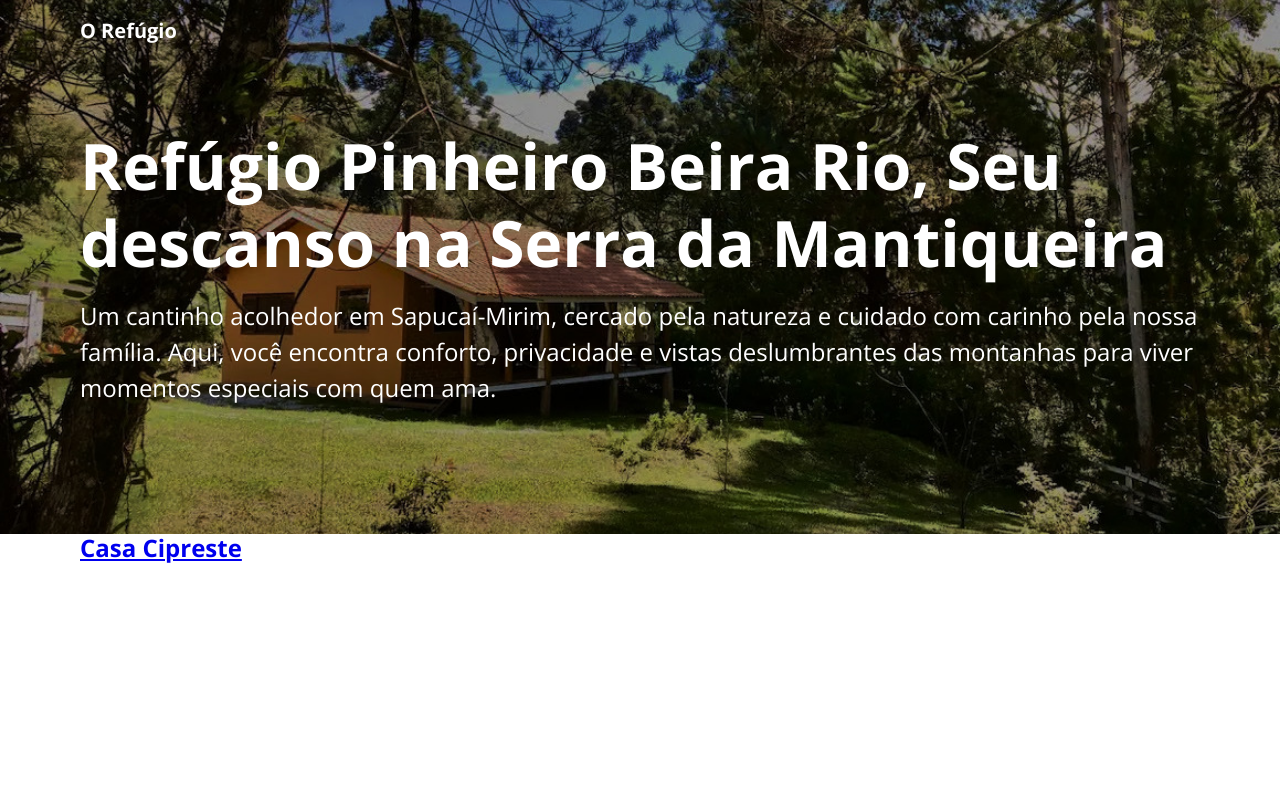
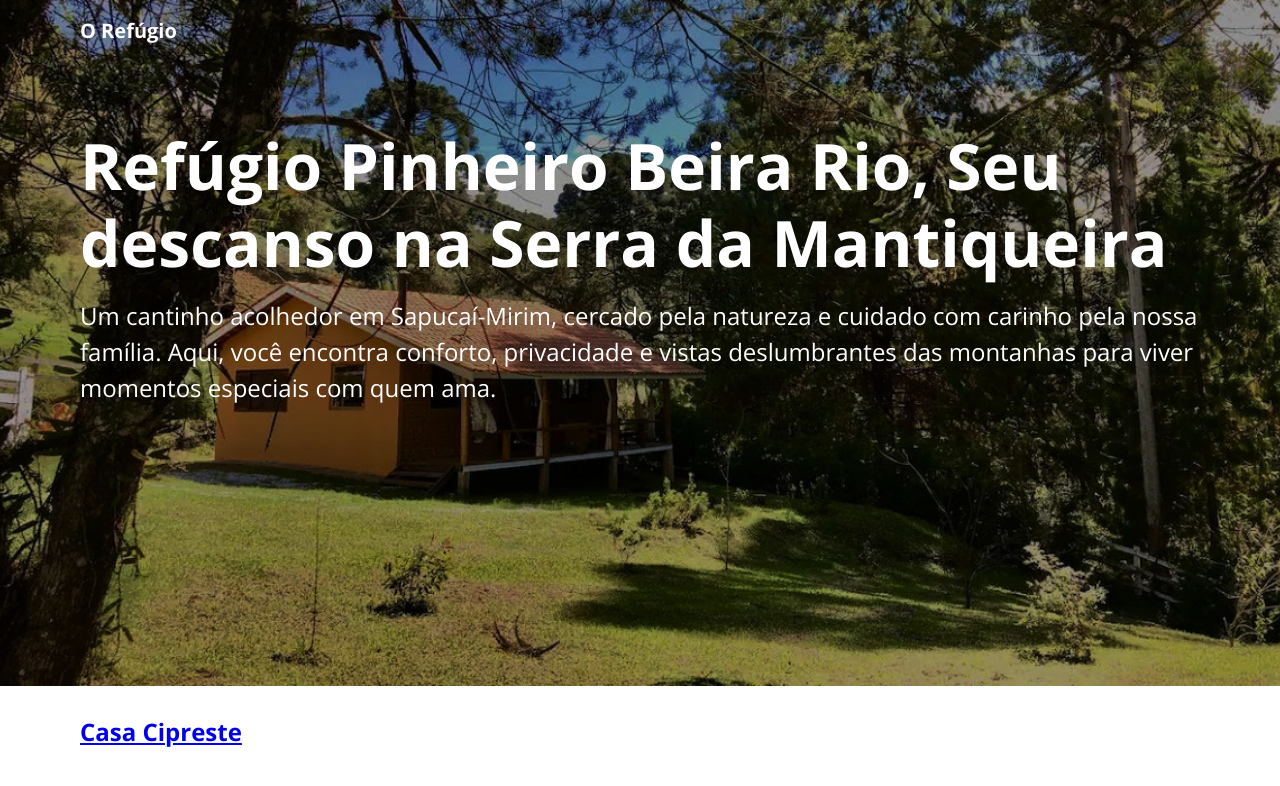
Before and after one commit to refugiopinheirobeirario/refugiopinheirobeirario.github.io, a Jekyll site: the page built from index.html, in a window 1280 px wide. Shown: the top 786 px of the page. Built offline with Jekyll 4.4.1, drawn with Linux system fonts in a browser that asks for light colours.

Commit message:
Create Page component

```diff
--- a/_layouts/default.html
+++ b/_layouts/default.html
@@ -11,7 +11,7 @@
     <link href="https://fonts.googleapis.com/css2?family=Open+Sans:ital,wght@0,300..800;1,300..800&display=swap" rel="stylesheet">
     <link rel="stylesheet" href="{{ "/assets/css/main.css" | relative_url }}">
   </head>
-  <body>
+  <body class="page">
     <header class="hero" style="background-image: url(/assets/images/hero.jpg);">
       {% include navbar.html %}
 
--- a/_sass/base.scss
+++ b/_sass/base.scss
@@ -12,11 +12,6 @@
 
 * {
   margin: 0;
-}
-
-html,
-body {
-  min-height: 100vh;
 }
 
 body {
--- /dev/null
+++ b/_sass/page.scss
@@ -0,0 +1,5 @@
+.page {
+  min-height: 100vh;
+  display: grid;
+  gap: 2rem;
+}
--- a/assets/css/main.scss
+++ b/assets/css/main.scss
@@ -2,4 +2,5 @@
 ---
 
 @import "base";
+@import "page";
 @import "hero";
```
